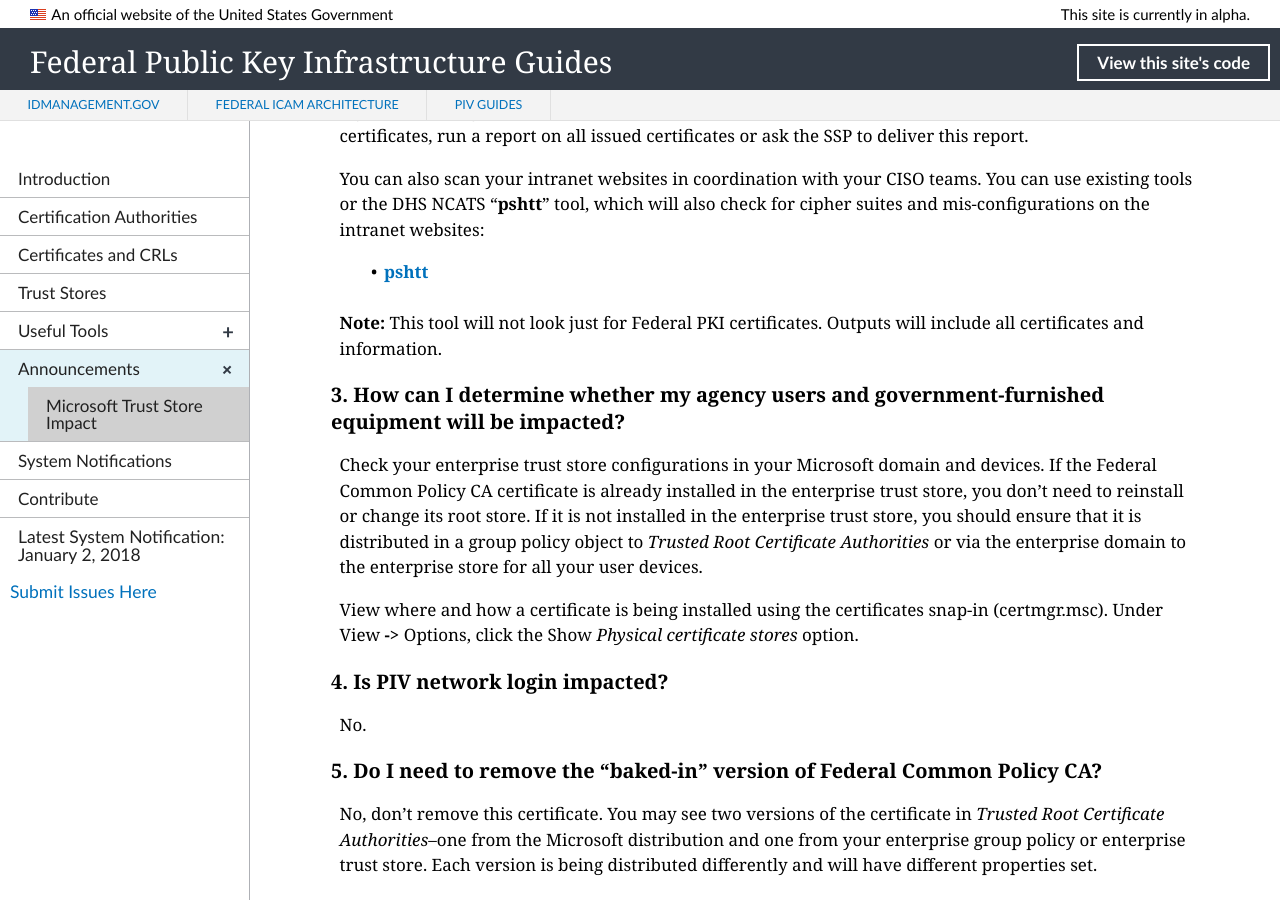
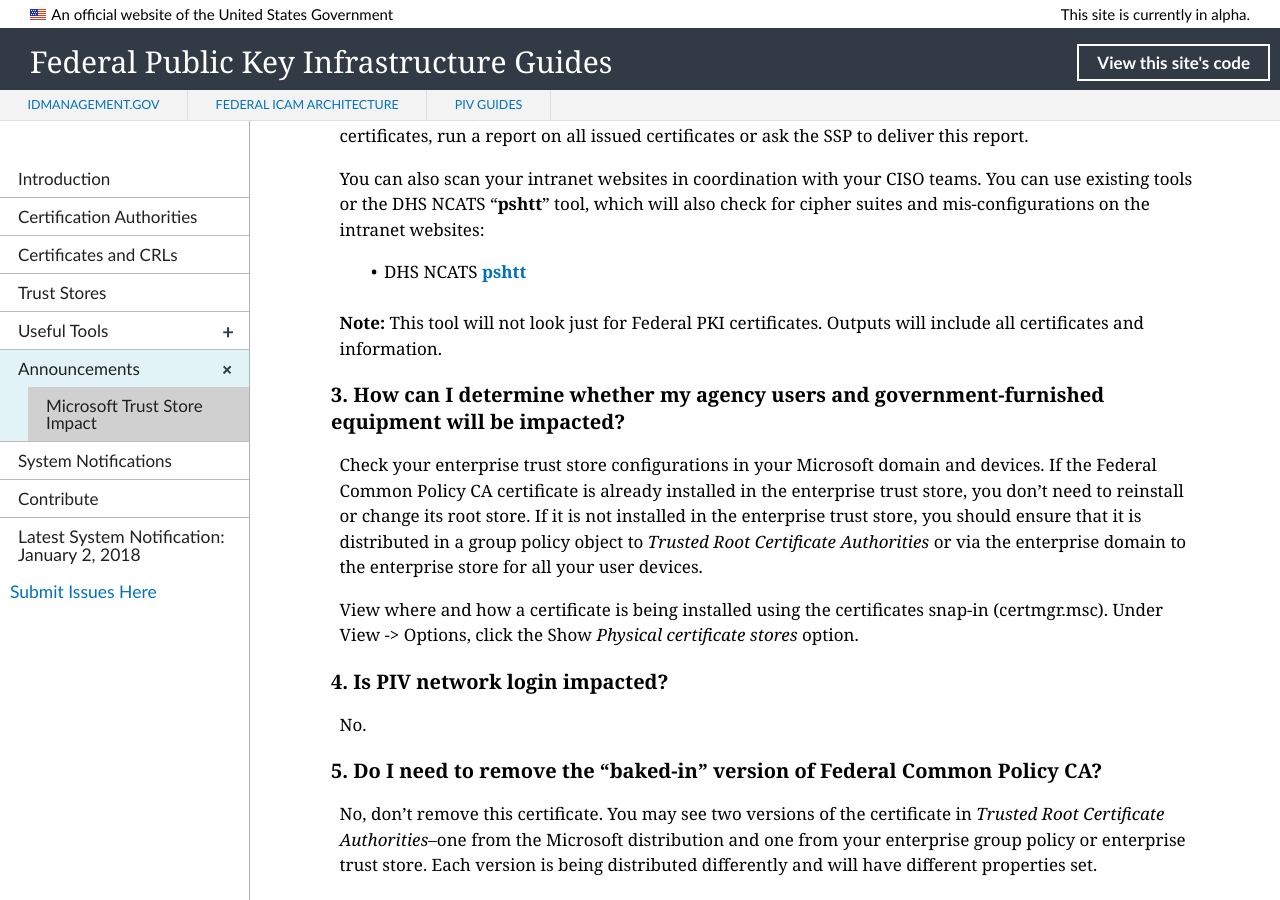
Before and after one commit to GSA/fpki-guides, a Jekyll site: the page built from _announcements/01_microsoft_constraint.md, in a window 1280 px wide and 900 px high, scrolled down 3805 px. Built offline with Jekyll 4.4.1, drawn with Linux system fonts in a browser that asks for light colours; nearby versions of some CDN libraries; library files that are not in the unit come from our copies; some of the changed text lies outside the part shown.

Commit message:
minor updates

```diff
--- a/_announcements/01_microsoft_constraint.md
+++ b/_announcements/01_microsoft_constraint.md
@@ -125,14 +125,14 @@
 
 You can also scan your intranet websites in coordination with your CISO teams.  You can use existing tools or the DHS NCATS "**pshtt**" tool, which will also check for cipher suites and mis-configurations on the intranet websites:
 
-- [**pshtt**](https://github.com/dhs-ncats/pshtt){:target="_blank"}
+- DHS NCATS [**pshtt**](https://github.com/dhs-ncats/pshtt){:target="_blank"}
 
 **Note:** This tool will not look just for Federal PKI certificates.  Outputs will include all certificates and information.
 
 ### 3. How can I determine whether my agency users and government-furnished equipment will be impacted?
 Check your enterprise trust store configurations in your Microsoft domain and devices.  If the Federal Common Policy CA certificate is already installed in the enterprise trust store, you don't need to reinstall or change its root store.  If it is not installed in the enterprise trust store, you should ensure that it is distributed in a group policy object to _Trusted Root Certificate Authorities_ or via the enterprise domain to the enterprise store for all your user devices.
 
-View where and how a certificate is being installed using the certificates snap-in (certmgr.msc).  Under View **->** Options, click the Show _Physical certificate stores_ option.
+View where and how a certificate is being installed using the certificates snap-in (certmgr.msc).  Under View -> Options, click the Show _Physical certificate stores_ option.
 
 ### 4. Is PIV network login impacted?
 No.
```
Also changed, not shown: other parts of _announcements/01_microsoft_constraint.md (+1 -1 lines).
